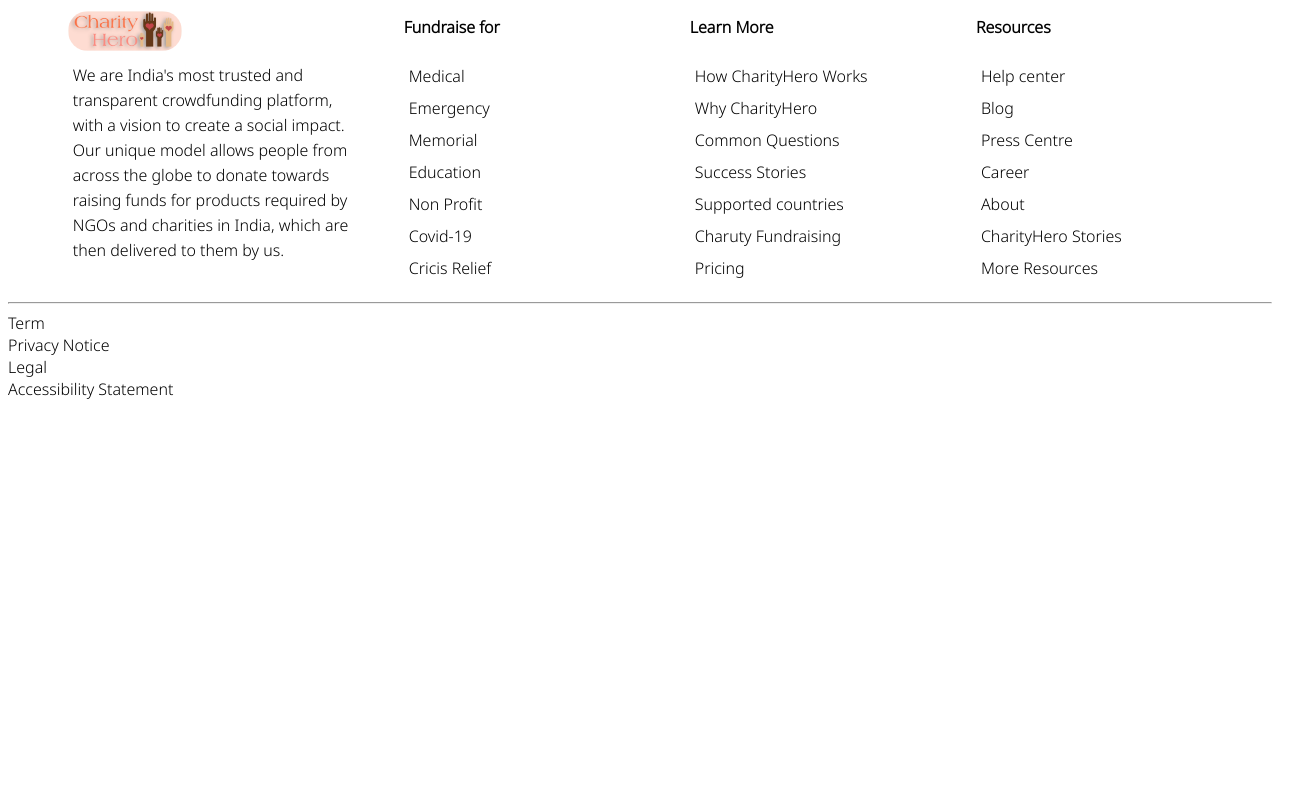
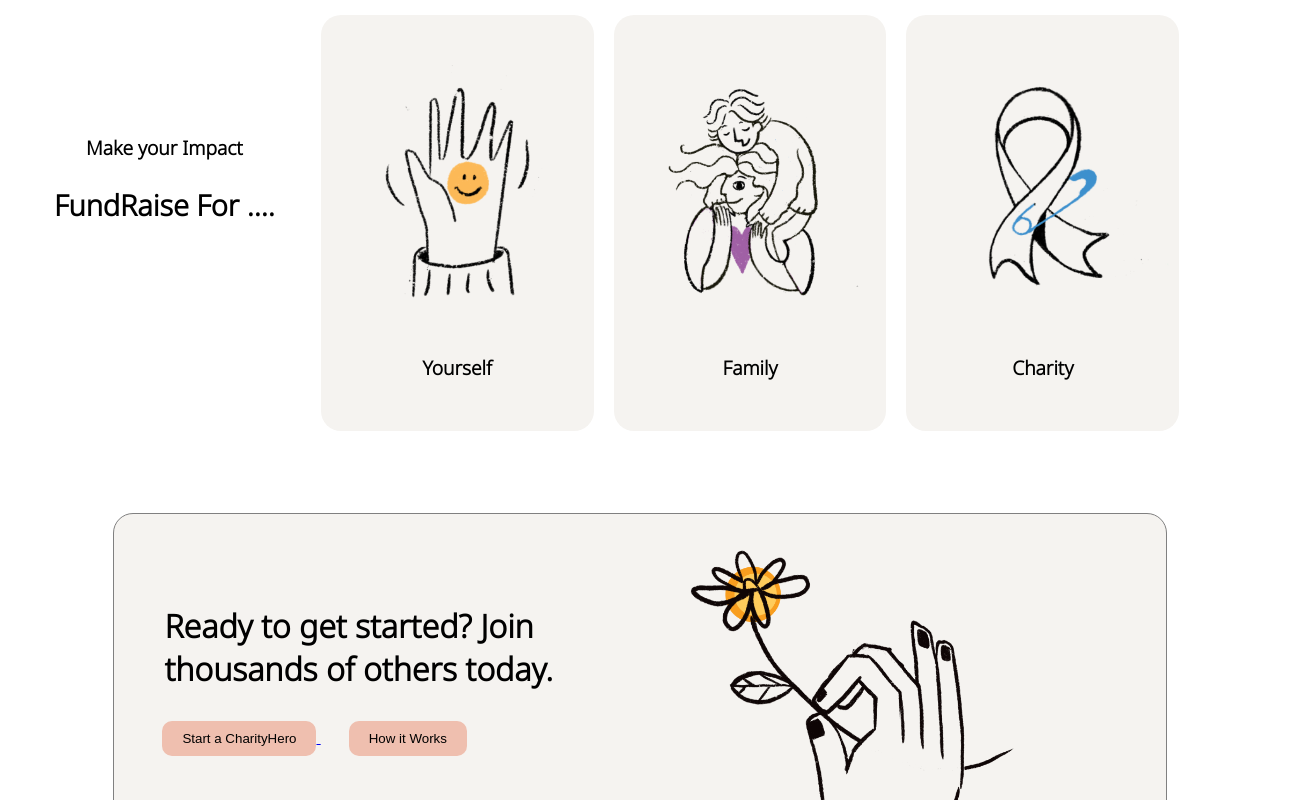
Before and after one commit to Sonu-Shettiyar/CharityHero-Donation-Managment-App, a React (Vite) app in the folder frontend/: page / in a window 1280 px wide. Shown: the part 940-1740 px from the top of the page, 1312 px wide, since content can reach past the window. Before the commit the page ends 1348 px from the top, so only its background shows below. Built offline with nearby package versions, Linux system fonts and the light colour scheme.

Commit message:
landing page is done with some components

```diff
--- a/frontend/src/Pages/Home.jsx
+++ b/frontend/src/Pages/Home.jsx
@@ -1,16 +1,22 @@
 import React from 'react'
 import Guide from '../components/HomePageComponents/Guide'
 import Banner from '../components/HomePageComponents/Banner'
+import Bottom from '../components/HomePageComponents/Bottom'
+import CardBanner from '../components/HomePageComponents/CardBanner'
 
 const Home = () => {
   return (
     <div>
 
 
+
         <Guide/>
- <br />
- <br />
-      <Banner/>
+        <br />
+        <Banner/>
+        <br />
+        <CardBanner/>
+        <br />
+        <Bottom/>
 
     </div>
   )
--- /dev/null
+++ b/frontend/src/components/HomePageComponents/Bottom.jsx
@@ -0,0 +1,23 @@
+import React from 'react'
+import "../../styles/homecss/bottom.css"
+import { Link } from 'react-router-dom'
+import flower from "../../images/footer-flower-cta@2x.png"
+
+const Bottom = () => {
+  return (
+    <div>
+        <div className='bottom'>
+            <div>
+              <h1>Ready to get started? Join thousands of others today.</h1>
+               <Link to={"/signup"}>  <button>Start a CharityHero</button></Link>
+               <Link>  <button>How it Works</button></Link>
+            </div>
+            <div>
+                <img width={"80%"} src={flower} alt="" />
+            </div>
+        </div>
+    </div>
+  )
+}
+
+export default Bottom
--- /dev/null
+++ b/frontend/src/components/HomePageComponents/CardBanner.jsx
@@ -0,0 +1,30 @@
+import React from 'react'
+import "../../styles/homecss/cardbanner.css"
+import yourself from "../../images/start-yourself@2x.png"
+import family from "../../images/start-friends-Family@2x.png"
+import charity from "../../images/start-charity@2x.png"
+
+const CardBanner = () => {
+  return (
+    <div className='CBMain'>
+        <div>
+            <p>Make your Impact</p>
+            <h2>FundRaise For ....</h2>
+        </div>
+        <div>
+            <img width={"100%"} src={yourself} alt="" />
+            <div>Yourself</div>
+        </div>
+        <div>
+            <img width={"100%"} src={family} alt="" />
+            <div>Family</div>
+        </div>
+        <div>
+            <img width={"100%"} src={charity} alt="" />
+            <div>Charity</div>
+        </div>
+    </div>
+  )
+}
+
+export default CardBanner
--- /dev/null
+++ b/frontend/src/styles/homecss/bottom.css
@@ -0,0 +1,27 @@
+.bottom{
+    border: 1px solid gray;
+    background-color: rgb(245, 243, 240);
+    padding: 20px;
+    width: 80%;;
+    margin: auto;
+    height: auto;
+    display: flex;
+    border-radius: 20px;
+    margin-bottom: 40px;
+}
+.bottom h1{
+    margin-top: 70px;
+    margin-left: 30px;
+}
+
+.bottom button{
+background-color:#efbfaf ;
+border: 0px;
+padding: 10px 20px;
+margin-left: 28px;
+margin-top: 10px;
+border-radius: 10px;
+}
+.bottom button:hover{
+    background-color:#f4dfd7 ;
+}
--- /dev/null
+++ b/frontend/src/styles/homecss/cardbanner.css
@@ -0,0 +1,34 @@
+.CBMain{
+    margin-top: 80px;
+    margin-bottom: 40px;
+    width: 100%;
+    display: flex;
+    padding: 20px;
+    gap: 20px;
+}
+.CBMain>div{
+    width: 20%;
+    /* border: 1px solid red; */
+    padding: 50px 10px;
+    font-size: larger;
+    font-weight: bolder;
+    text-align: center;
+    border-radius: 20px;
+background-color: rgb(245, 243, 240);
+}
+.CBMain>div:hover{
+    border: 1px solid black;
+background-color: rgb(245, 243, 240);
+}
+
+.CBMain>div:nth-child(1){
+    width: 20%;
+    border: 0px solid red;
+    padding: 100px 10px;
+    text-align: center;
+    background-color: white;
+
+}
+.CBMain>div>div{
+    margin-top: 30px;
+}
```
Also changed, not shown: frontend/src/images/footer-flower-cta@2x.jpg (added).
